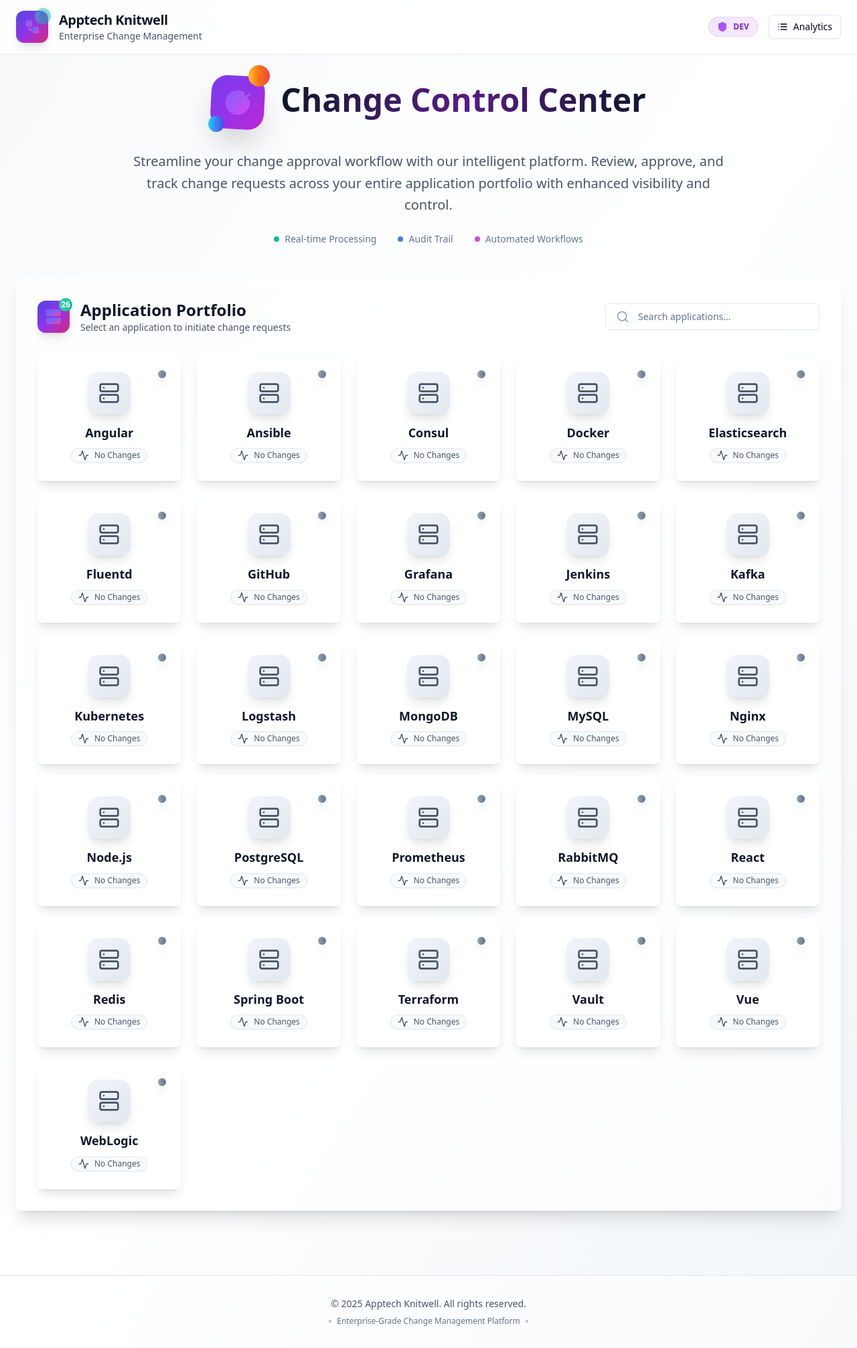
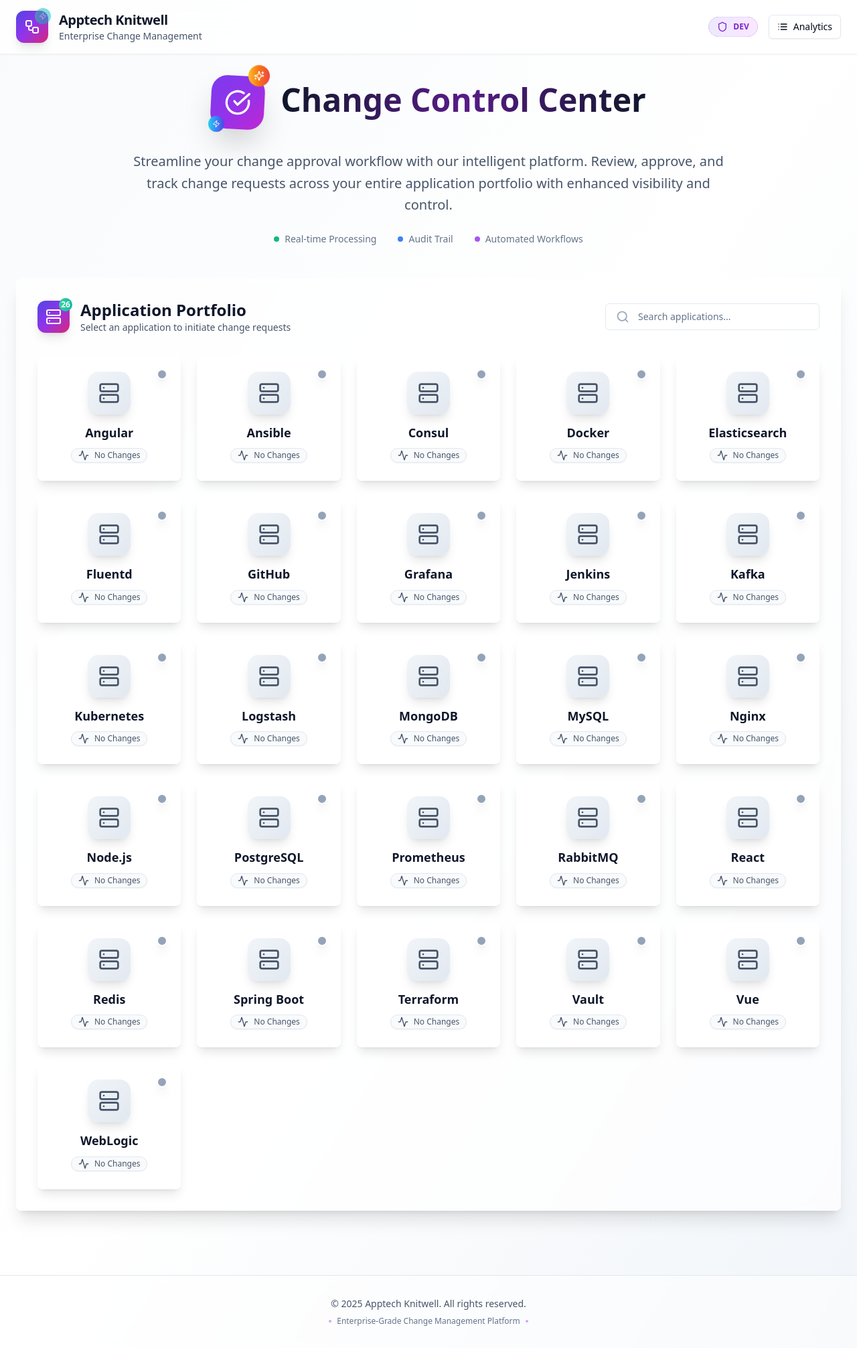
Before and after one commit to sn-0217/sleek-nav-revamp-fix, a React (Vite) app: page /home in a window 1280 px wide. Shown: the whole page at 67% size. Built offline with nearby package versions, Linux system fonts and the light colour scheme.

Commit message:
Reverted to commit 04c14c31cb18e274cbf378922ea2be84729e5c1f

```diff
--- a/src/pages/Home.tsx
+++ b/src/pages/Home.tsx
@@ -5,7 +5,6 @@ import { Input } from '@/components/ui/input';
 import { Button } from '@/components/ui/button';
 import { Badge } from '@/components/ui/badge';
 import { useNavigate } from 'react-router-dom';
-
 interface AppStatus {
   text: string;
   color: string;
@@ -13,21 +12,17 @@ interface AppStatus {
   bgColor: string;
   borderColor: string;
 }
-
 const Home = () => {
   const navigate = useNavigate();
   const [searchTerm, setSearchTerm] = useState('');
   const [currentEnv] = useState('DEV');
   const [isLoading, setIsLoading] = useState(true);
-
   const apps = ["WebLogic", "Jenkins", "Docker", "GitHub", "Kafka", "Redis", "Spring Boot", "MySQL", "MongoDB", "Nginx", "Node.js", "React", "Vue", "Angular", "PostgreSQL", "Kubernetes", "Ansible", "Terraform", "Prometheus", "Grafana", "Elasticsearch", "Logstash", "Fluentd", "RabbitMQ", "Consul", "Vault"];
-
   useEffect(() => {
     localStorage.setItem('currentEnv', currentEnv);
     // Simulate loading for smooth animation
     setTimeout(() => setIsLoading(false), 800);
   }, [currentEnv]);
-
   const getAppStatus = (appName: string): AppStatus => {
     const submissions = JSON.parse(localStorage.getItem('changeSubmissions') || '[]');
     const appSubmissions = Array.isArray(submissions) ? submissions.filter((s: any) => s.appName === appName) : [];
@@ -76,7 +71,6 @@ const Home = () => {
         };
     }
   };
-
   const filteredApps = apps.filter(app => app.toLowerCase().includes(searchTerm.toLowerCase())).sort((a, b) => a.localeCompare(b));
   const handleAppClick = (appName: string) => {
     const submissions = JSON.parse(localStorage.getItem('changeSubmissions') || '[]');
@@ -96,7 +90,6 @@ const Home = () => {
       navigate(`/app/${encodeURIComponent(appName)}`);
     }
   };
-
   const handleStatusClick = (appName: string, e: React.MouseEvent) => {
     e.stopPropagation();
     const submissions = JSON.parse(localStorage.getItem('changeSubmissions') || '[]');
@@ -116,11 +109,9 @@ const Home = () => {
       navigate(`/app/${encodeURIComponent(appName)}`);
     }
   };
-
   const handleViewSubmissions = () => {
     navigate('/');
   };
-
   if (isLoading) {
     return <div className="min-h-screen bg-gradient-to-br from-slate-50 via-white to-slate-100 flex items-center justify-center">
         <div className="text-center space-y-6">
@@ -138,49 +129,7 @@ const Home = () => {
         </div>
       </div>;
   }
-
   return <div className="min-h-screen bg-gradient-to-br from-slate-50 via-white to-slate-100" data-page="home">
-      {/* SVG Gradient Definitions */}
-      <svg width="0" height="0" className="absolute">
-        <defs>
-          <linearGradient id="workflow-gradient" x1="0%" y1="0%" x2="100%" y2="100%">
-            <stop offset="0%" stopColor="#6366f1" />
-            <stop offset="50%" stopColor="#8b5cf6" />
-            <stop offset="100%" stopColor="#ec4899" />
-          </linearGradient>
-          <linearGradient id="zap-gradient" x1="0%" y1="0%" x2="100%" y2="100%">
-            <stop offset="0%" stopColor="#10b981" />
-            <stop offset="50%" stopColor="#14b8a6" />
-            <stop offset="100%" stopColor="#06b6d4" />
-          </linearGradient>
-          <linearGradient id="shield-gradient" x1="0%" y1="0%" x2="100%" y2="100%">
-            <stop offset="0%" stopColor="#8b5cf6" />
-            <stop offset="50%" stopColor="#a855f7" />
-            <stop offset="100%" stopColor="#d946ef" />
-          </linearGradient>
-          <linearGradient id="server-gradient" x1="0%" y1="0%" x2="100%" y2="100%">
-            <stop offset="0%" stopColor="#6366f1" />
-            <stop offset="50%" stopColor="#8b5cf6" />
-            <stop offset="100%" stopColor="#ec4899" />
-          </linearGradient>
-          <linearGradient id="sparkles-gradient" x1="0%" y1="0%" x2="100%" y2="100%">
-            <stop offset="0%" stopColor="#f59e0b" />
-            <stop offset="50%" stopColor="#f97316" />
-            <stop offset="100%" stopColor="#ef4444" />
-          </linearGradient>
-          <linearGradient id="check-gradient" x1="0%" y1="0%" x2="100%" y2="100%">
-            <stop offset="0%" stopColor="#8b5cf6" />
-            <stop offset="50%" stopColor="#a855f7" />
-            <stop offset="100%" stopColor="#d946ef" />
-          </linearGradient>
-          <linearGradient id="cyan-gradient" x1="0%" y1="0%" x2="100%" y2="100%">
-            <stop offset="0%" stopColor="#06b6d4" />
-            <stop offset="50%" stopColor="#3b82f6" />
-            <stop offset="100%" stopColor="#6366f1" />
-          </linearGradient>
-        </defs>
-      </svg>
-
       {/* Enhanced Header with Glass Effect */}
       <header className="sticky top-0 z-50 backdrop-blur-xl bg-white/80 border-b border-slate-200/50 shadow-sm">
         <div className="max-w-7xl mx-auto px-6 py-4">
@@ -188,10 +137,10 @@ const Home = () => {
             <div className="flex items-center gap-4" data-section="header-brand">
               <div className="relative">
                 <div className="w-12 h-12 bg-gradient-to-br from-indigo-600 via-purple-600 to-pink-600 rounded-xl flex items-center justify-center shadow-lg hover:scale-110 transition-transform">
-                  <Workflow className="w-6 h-6" style={{ fill: 'url(#workflow-gradient)', stroke: 'url(#workflow-gradient)' }} />
+                  <Workflow className="w-6 h-6 text-white" />
                 </div>
                 <div className="absolute -top-1 -right-1 w-6 h-6 bg-gradient-to-r from-emerald-400 via-teal-500 to-cyan-500 rounded-full flex items-center justify-center animate-pulse">
-                  <Zap className="w-3 h-3" style={{ fill: 'url(#zap-gradient)', stroke: 'url(#zap-gradient)' }} />
+                  <Zap className="w-3 h-3 text-white" />
                 </div>
               </div>
               <div>
@@ -201,7 +150,7 @@ const Home = () => {
             </div>
             <div className="flex items-center gap-4" data-section="header-actions">
               <Badge className="gap-2 px-3 py-1.5 bg-gradient-to-r from-violet-100 via-purple-100 to-fuchsia-100 text-purple-700 border-purple-200 hover:scale-105 transition-transform">
-                <Shield className="w-4 h-4" style={{ fill: 'url(#shield-gradient)', stroke: 'url(#shield-gradient)' }} />
+                <Shield className="w-4 h-4" />
                 {currentEnv}
               </Badge>
               <Button variant="outline" size="sm" className="gap-2 hover:scale-105 transition-transform shadow-sm hover:shadow-md" onClick={handleViewSubmissions} data-action="view-submissions">
@@ -220,19 +169,20 @@ const Home = () => {
           <div className="flex items-center justify-center gap-6 mb-8">
             <div className="relative">
               <div className="w-20 h-20 bg-gradient-to-br from-violet-600 via-purple-600 to-fuchsia-600 rounded-3xl flex items-center justify-center shadow-2xl transform rotate-3 hover:rotate-0 transition-transform duration-500">
-                <CheckCircle className="w-10 h-10" style={{ fill: 'url(#check-gradient)', stroke: 'url(#check-gradient)' }} />
+                <CheckCircle className="w-10 h-10 text-white" />
               </div>
               <div className="absolute -top-2 -right-2 w-8 h-8 bg-gradient-to-r from-amber-400 via-orange-500 to-red-500 rounded-full flex items-center justify-center animate-bounce">
-                <Sparkles className="w-4 h-4" style={{ fill: 'url(#sparkles-gradient)', stroke: 'url(#sparkles-gradient)' }} />
+                <Sparkles className="w-4 h-4 text-white" />
               </div>
               <div className="absolute -bottom-1 -left-1 w-6 h-6 bg-gradient-to-r from-cyan-400 via-blue-500 to-indigo-600 rounded-full flex items-center justify-center">
-                <Zap className="w-3 h-3" style={{ fill: 'url(#cyan-gradient)', stroke: 'url(#cyan-gradient)' }} />
+                <Zap className="w-3 h-3 text-white" />
               </div>
             </div>
             <div className="text-left">
               <h1 className="text-5xl font-bold bg-gradient-to-r from-slate-900 via-purple-900 to-slate-900 bg-clip-text text-transparent mb-2 mx-0 my-0 py-[11px]">
                 Change Control Center
               </h1>
+
             </div>
           </div>
           <div className="max-w-4xl mx-auto">
@@ -241,15 +191,15 @@ const Home = () => {
             </p>
             <div className="flex items-center justify-center gap-8 text-sm text-slate-500">
               <div className="flex items-center gap-2">
-                <div className="w-2 h-2 bg-gradient-to-r from-emerald-500 to-teal-500 rounded-full"></div>
+                <div className="w-2 h-2 bg-emerald-500 rounded-full"></div>
                 <span>Real-time Processing</span>
               </div>
               <div className="flex items-center gap-2">
-                <div className="w-2 h-2 bg-gradient-to-r from-blue-500 to-indigo-500 rounded-full"></div>
+                <div className="w-2 h-2 bg-blue-500 rounded-full"></div>
                 <span>Audit Trail</span>
               </div>
               <div className="flex items-center gap-2">
-                <div className="w-2 h-2 bg-gradient-to-r from-purple-500 to-pink-500 rounded-full"></div>
+                <div className="w-2 h-2 bg-purple-500 rounded-full"></div>
                 <span>Automated Workflows</span>
               </div>
             </div>
@@ -266,7 +216,7 @@ const Home = () => {
               <div className="flex items-center gap-4">
                 <div className="relative">
                   <div className="w-12 h-12 bg-gradient-to-br from-indigo-600 via-purple-600 to-pink-600 rounded-xl flex items-center justify-center shadow-lg">
-                    <Server className="w-6 h-6" style={{ fill: 'url(#server-gradient)', stroke: 'url(#server-gradient)' }} />
+                    <Server className="w-6 h-6 text-white" />
                   </div>
                   <div className="absolute -top-1 -right-1 w-5 h-5 bg-gradient-to-r from-emerald-400 to-teal-500 rounded-full flex items-center justify-center text-xs text-white font-bold">
                     {filteredApps.length}
@@ -320,7 +270,7 @@ const Home = () => {
                             <Server className="w-8 h-8 text-slate-600 group-hover:text-purple-600 transition-colors" />
                           </div>
                           {/* Status indicator dot */}
-                          <div className={`absolute -top-1 -right-1 w-4 h-4 rounded-full border-2 border-white shadow-lg ${status.text === 'Approved' ? 'bg-gradient-to-r from-emerald-500 to-green-500' : status.text === 'Rejected' ? 'bg-gradient-to-r from-rose-500 to-red-500' : status.text === 'Timed Approval' ? 'bg-gradient-to-r from-amber-500 to-orange-500' : 'bg-gradient-to-r from-slate-400 to-slate-500'} group-hover:scale-125 transition-transform`}></div>
+                          <div className={`absolute -top-1 -right-1 w-4 h-4 rounded-full border-2 border-white shadow-lg ${status.text === 'Approved' ? 'bg-emerald-500' : status.text === 'Rejected' ? 'bg-rose-500' : status.text === 'Timed Approval' ? 'bg-amber-500' : 'bg-slate-400'} group-hover:scale-125 transition-transform`}></div>
                         </div>
                         <h3 className="font-bold text-slate-900 mb-3 text-lg group-hover:text-purple-900 transition-colors leading-tight">{app}</h3>
                         <Badge className={`${status.bgColor} ${status.borderColor} ${status.color} border gap-2 font-medium transition-all duration-300 group-hover:scale-105 shadow-sm group-hover:shadow-md ${hasValidSubmissions ? 'cursor-pointer' : 'cursor-default'}`} onClick={e => handleStatusClick(app, e)} data-status={status.text.toLowerCase().replace(/\s+/g, '-')}>
@@ -346,9 +296,9 @@ const Home = () => {
               © 2025 Apptech Knitwell. All rights reserved.
             </p>
             <div className="flex items-center justify-center gap-2 mt-2">
-              <div className="w-1 h-1 bg-gradient-to-r from-purple-500 to-pink-500 rounded-full animate-pulse"></div>
+              <div className="w-1 h-1 bg-purple-500 rounded-full animate-pulse"></div>
               <span className="text-xs text-slate-500">Enterprise-Grade Change Management Platform</span>
-              <div className="w-1 h-1 bg-gradient-to-r from-purple-500 to-pink-500 rounded-full animate-pulse"></div>
+              <div className="w-1 h-1 bg-purple-500 rounded-full animate-pulse"></div>
             </div>
           </div>
         </div>
@@ -368,5 +318,4 @@ const Home = () => {
       `}</style>
     </div>;
 };
-
 export default Home;
```
